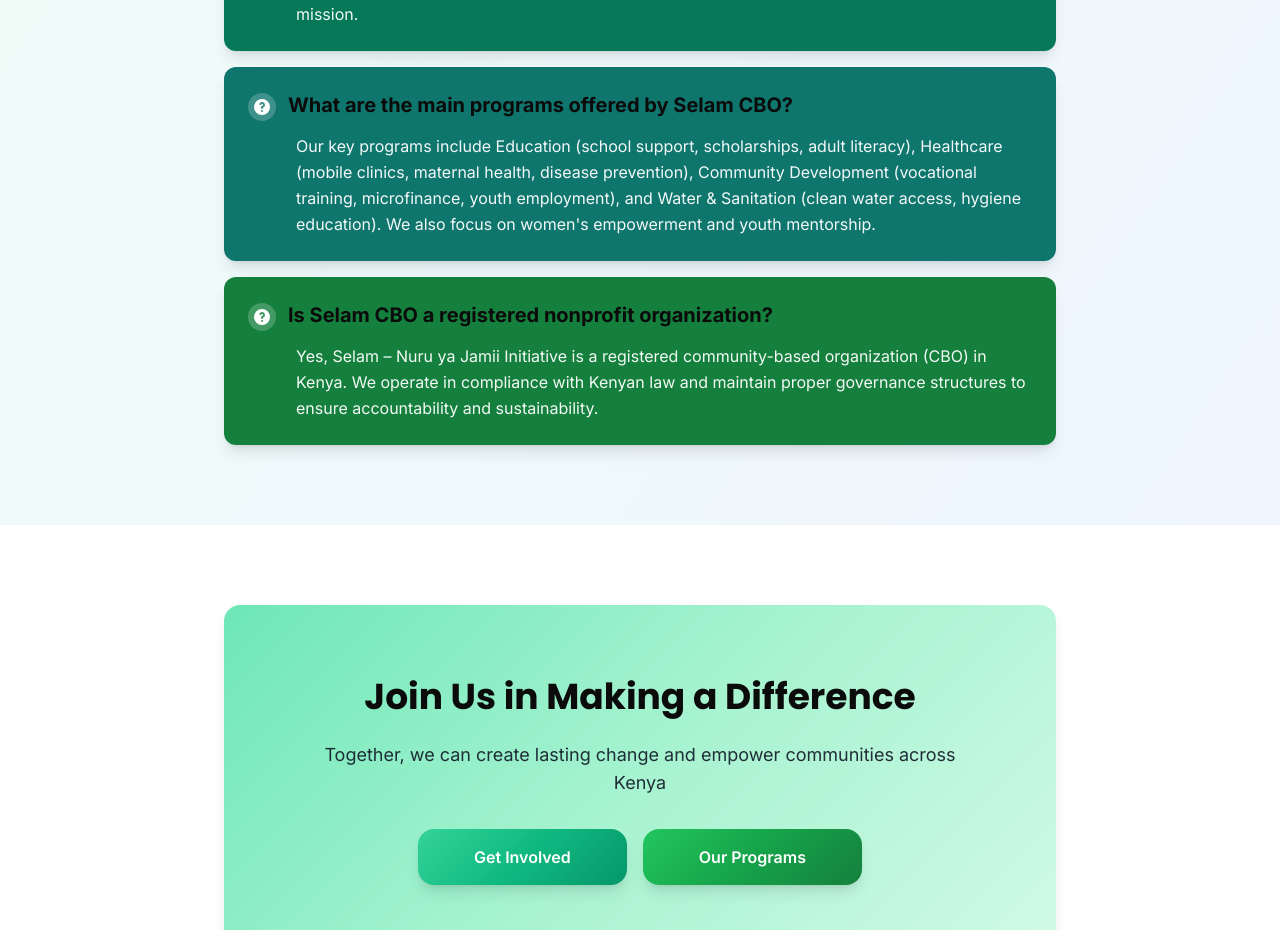
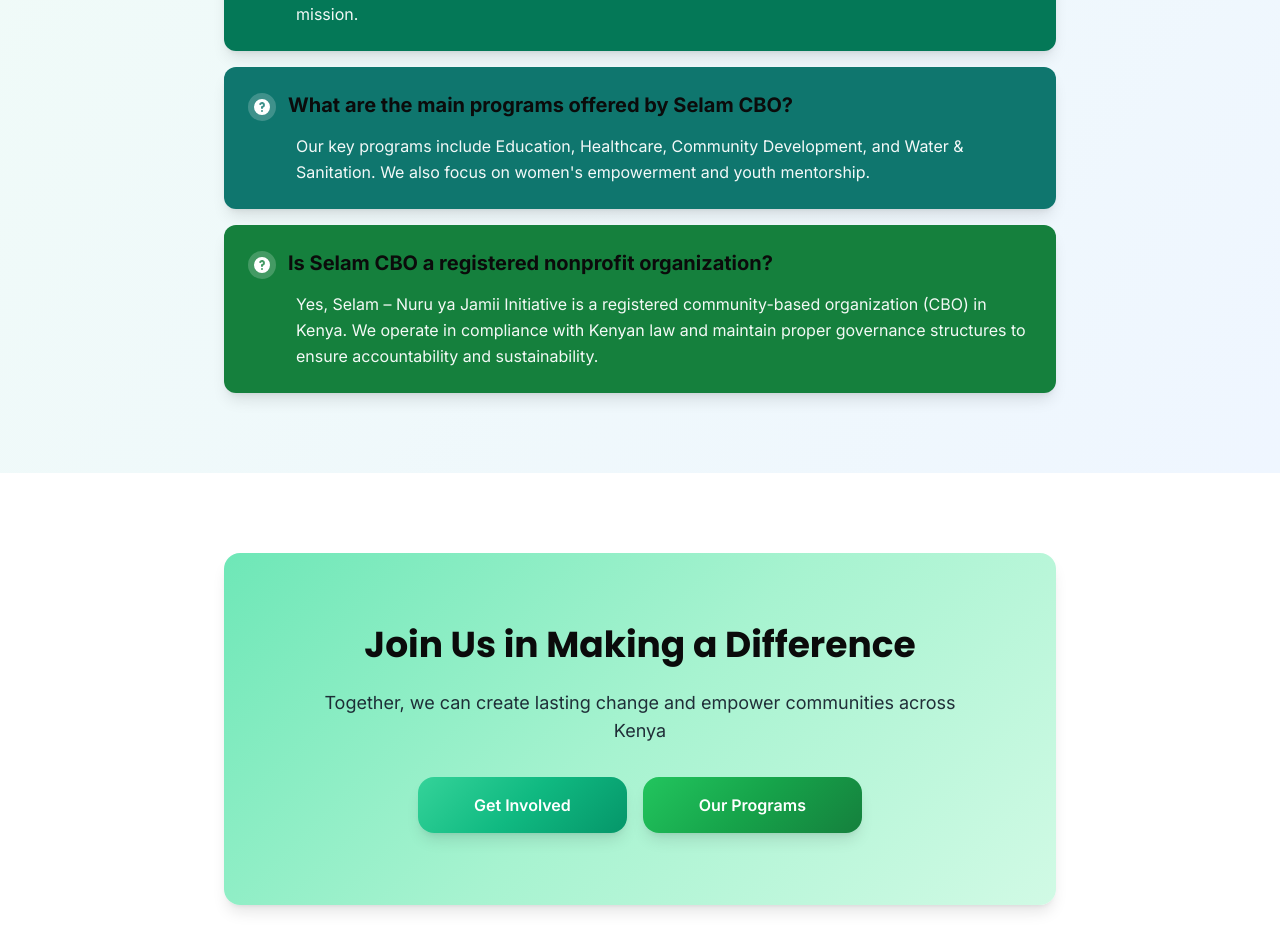
Before and after one commit to Vinn254/selam-NGO, a Next.js app: page /about in a window 1280 px wide. Shown: the part 4143-5073 px from the top of the page. Built offline with nearby package versions, Linux system fonts and the light colour scheme.

Commit message:
Simplify FAQ answer about main programs

```diff
--- a/app/about/page.js
+++ b/app/about/page.js
@@ -102,7 +102,7 @@
                 { question: "How can I volunteer with Selam?", answer: "We welcome volunteers who are passionate about community development. You can get involved by visiting our Join Us page to fill out a volunteer application. We offer opportunities for both local and international volunteers in areas such as education, healthcare, and community empowerment.", color: "bg-cyan-600" },
                 { question: "What makes Selam different from other NGOs in Kenya?", answer: "As a community-based organization rooted in Kisumu, we have deep local knowledge and strong relationships with the communities we serve. Our approach focuses on sustainable, community-driven solutions rather than short-term aid. We address the root causes of poverty and inequality through education, vocational training, mentorship, and economic empowerment.", color: "bg-lime-600" },
                 { question: "How can I donate or support Selam's work?", answer: "There are several ways to support our work: you can make a financial donation through our website, partner with us as a corporate or organization, or donate materials such as books, school supplies, or medical equipment. Visit our Join Us page to learn more about supporting our mission.", color: "bg-emerald-700" },
-                { question: "What are the main programs offered by Selam CBO?", answer: "Our key programs include Education (school support, scholarships, adult literacy), Healthcare (mobile clinics, maternal health, disease prevention), Community Development (vocational training, microfinance, youth employment), and Water & Sanitation (clean water access, hygiene education). We also focus on women's empowerment and youth mentorship.", color: "bg-teal-700" },
+                { question: "What are the main programs offered by Selam CBO?", answer: "Our key programs include Education, Healthcare, Community Development, and Water & Sanitation. We also focus on women's empowerment and youth mentorship.", color: "bg-teal-700" },
                 { question: "Is Selam CBO a registered nonprofit organization?", answer: "Yes, Selam – Nuru ya Jamii Initiative is a registered community-based organization (CBO) in Kenya. We operate in compliance with Kenyan law and maintain proper governance structures to ensure accountability and sustainability.", color: "bg-green-700" }
               ].map((faq, index) => (
                 <div key={index} className={`${faq.color} rounded-xl shadow-lg overflow-hidden`}>
```
